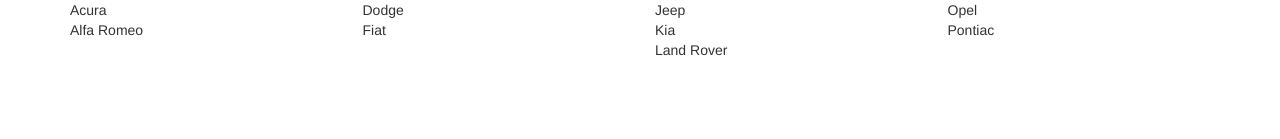
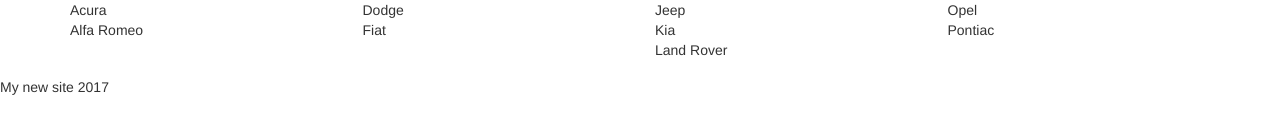
Before and after one commit to Alekseyya/Angular_WebStore, an Angular app in the folder WebStore/: page / in a window 1280 px wide. Shown: the part 161-300 px from the top of the page. Built offline with nearby package versions, Linux system fonts and the light colour scheme.

Commit message:
Add footer

```diff
--- /dev/null
+++ b/WebStore/src/app/Footer/custum-footer.component.html
@@ -0,0 +1,10 @@
+<div class="container-fluid">
+    <div class="row info">
+        <div class="info__brand">
+            <h5>My new site 2017</h5>
+        </div>
+        <a href="" class="info_services">
+            <img src="" alt="">
+        </a>
+    </div>
+</div>
--- a/WebStore/src/app/Home/home.component.html
+++ b/WebStore/src/app/Home/home.component.html
@@ -2,4 +2,5 @@
     <home-header></home-header>
     <main-menu></main-menu>
     <catalog-board></catalog-board>
+    <custom-footer></custom-footer>
 </div>
```
Also changed, not shown: WebStore/src/app/Footer/custom-footer.component.ts (added, +8 -0 lines), WebStore/src/app/app.module.ts (+7 -1 lines), WebStore/src/app/Footer/custom-footer.component.css (added).
